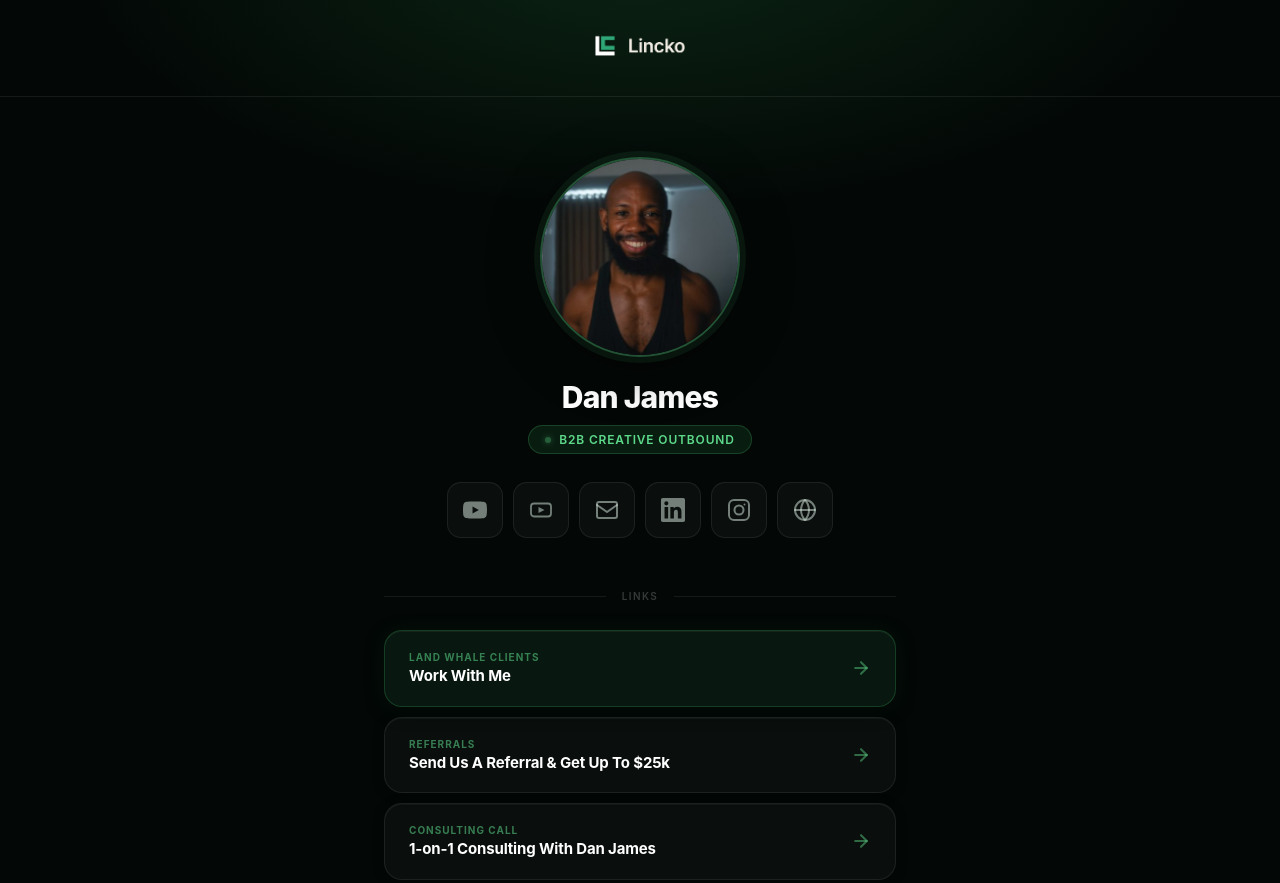
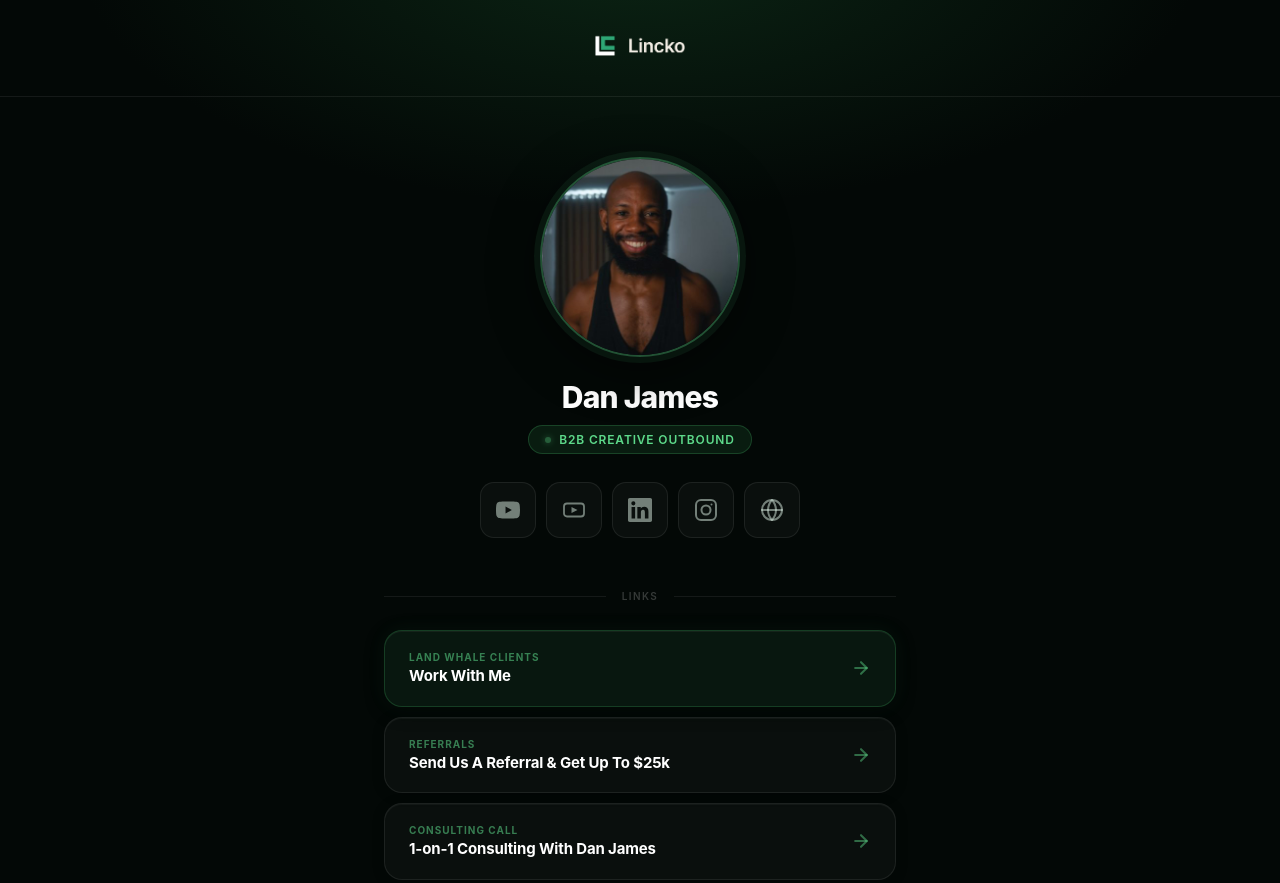
Before and after one commit to danjameshx-collab/linktree, a plain HTML site: page index.html in a window 1280 px wide. Shown: the top 883 px of the page. Drawn offline with Linux system fonts and the light colour scheme.

Commit message:
Remove Newsletter icon from social row
Co-Authored-By: Claude Opus 5.5 <noreply@anthropic.com>

```diff
--- a/index.html
+++ b/index.html
@@ -408,14 +408,6 @@
                     </svg>
                 </a>
 
-                <!-- Email / Newsletter -->
-                <a href="https://lincko-join-newsletter.vercel.app/" target="_blank" rel="noopener noreferrer" class="social-icon" data-label="Newsletter" aria-label="Newsletter">
-                    <svg viewBox="0 0 24 24" fill="none" stroke="currentColor" stroke-width="2" stroke-linecap="round" stroke-linejoin="round">
-                        <rect x="2" y="4" width="20" height="16" rx="2"/>
-                        <path d="M2 7l10 7 10-7"/>
-                    </svg>
-                </a>
-
                 <!-- LinkedIn -->
                 <a href="https://www.linkedin.com/in/dan-james-%F0%9F%90%8B-52532914a/" target="_blank" rel="noopener noreferrer" class="social-icon" data-label="LinkedIn" aria-label="LinkedIn">
                     <svg viewBox="0 0 24 24" fill="currentColor">
```
